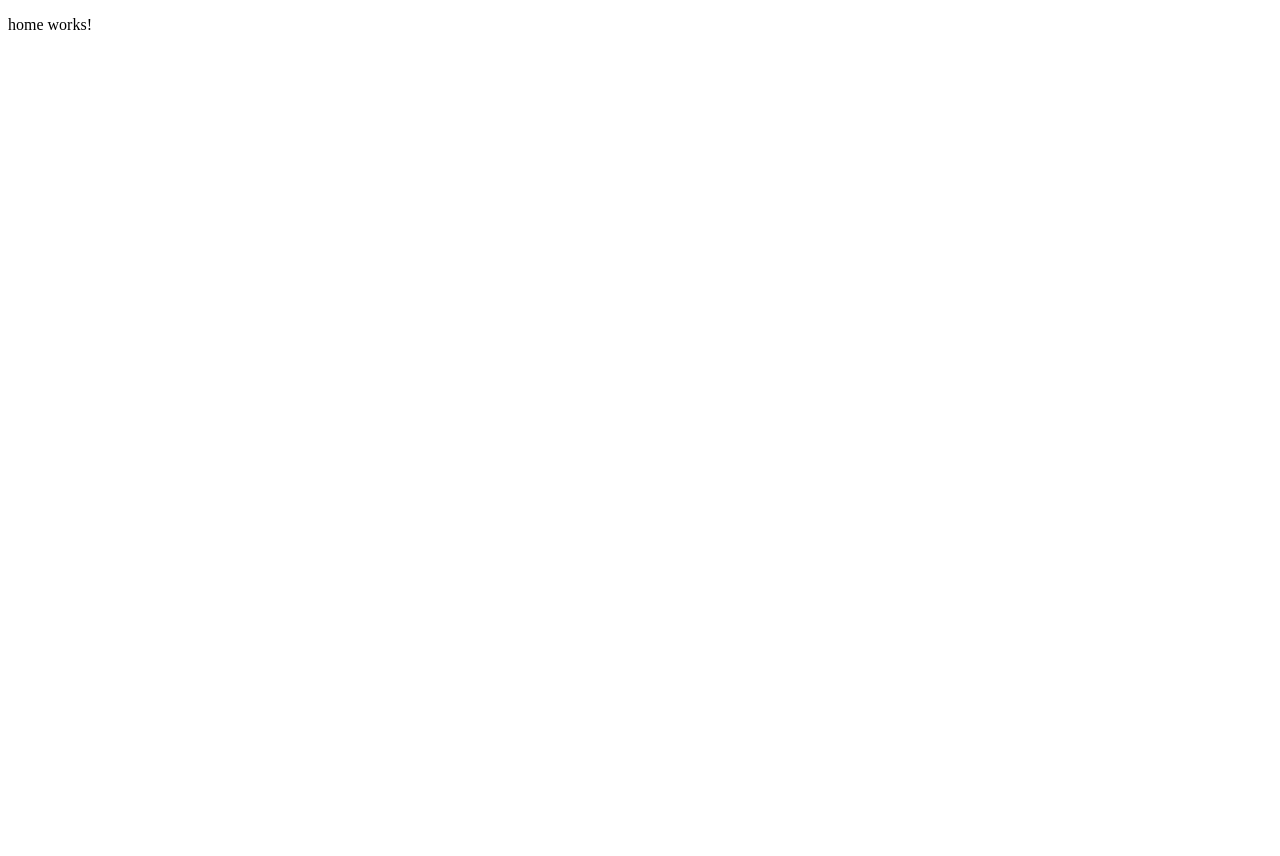
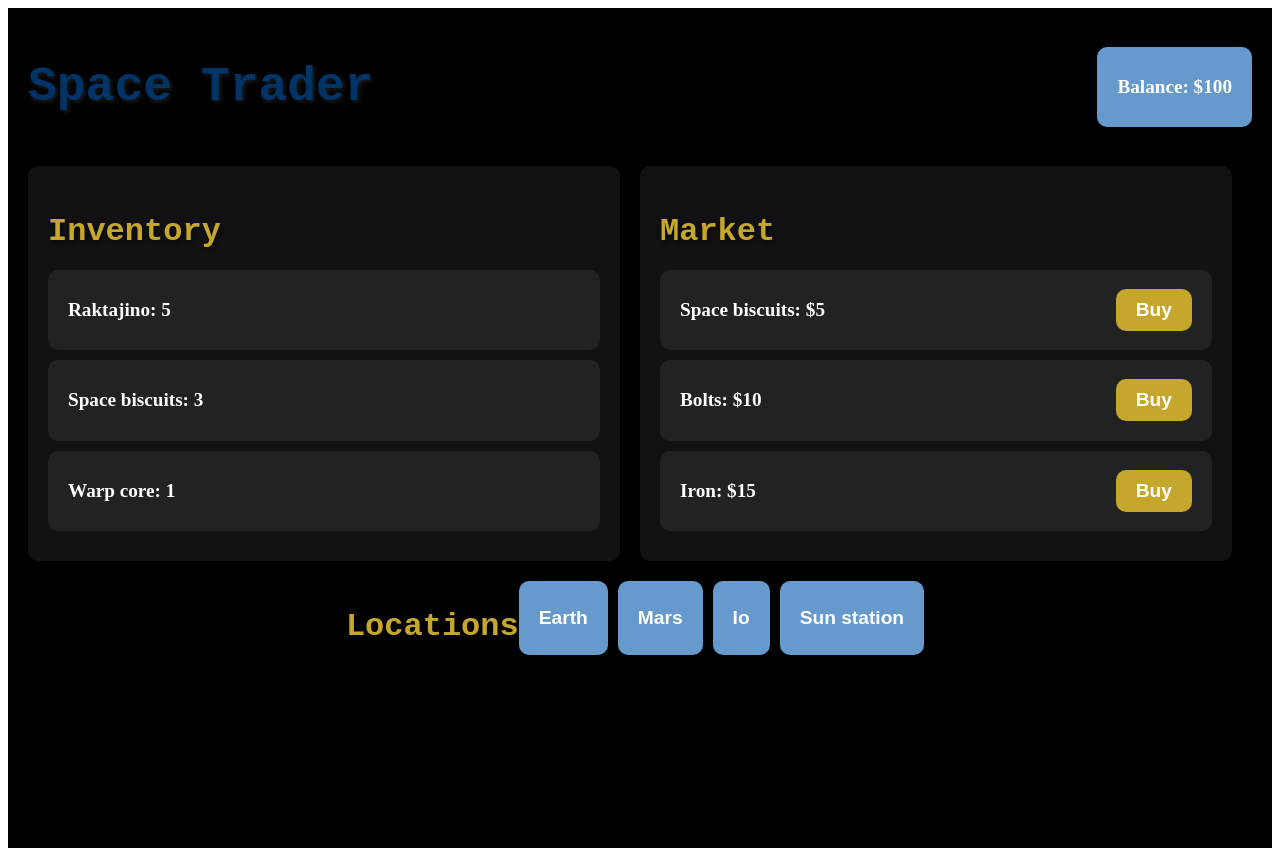
Before and after one commit to AmonMcDuul/space-trader, an Angular app: page / in a window 1280 px wide. Before the commit the page ends 800 px from the top, so only its background shows below. Built offline with nearby package versions, Linux system fonts and the light colour scheme.

Commit message:
some layout, dummy data

```diff
--- a/src/app/app.component.ts
+++ b/src/app/app.component.ts
@@ -1,3 +1,4 @@
+import { CommonModule } from '@angular/common';
 import { Component } from '@angular/core';
 import { RouterOutlet } from '@angular/router';
 
--- a/src/app/home/home.component.html
+++ b/src/app/home/home.component.html
@@ -1 +1,29 @@
-<p>home works!</p>
+<div class="container">
+    <div class="header">
+        <h1>Space Trader</h1>
+        <div class="balance">
+            <p>Balance: ${{ balance }}</p>
+        </div>
+    </div>
+    <div class="content">
+        <div class="inventory">
+            <h2>Inventory</h2>
+            <div class="item" *ngFor="let item of inventory">
+                <p>{{ item.name }}: {{ item.quantity }}</p>
+            </div>
+        </div>
+        <div class="market">
+            <h2>Market</h2>
+            <div class="item" *ngFor="let item of marketItems">
+                <p>{{ item.name }}: ${{ item.price }}</p>
+                <button (click)="buy(item)">Buy</button>
+            </div>
+        </div>
+    </div>
+    <div class="locations">
+        <h2>Locations</h2>
+        <button *ngFor="let location of locations" (click)="travel(location)">
+            {{ location }}
+        </button>
+    </div>
+</div>
--- a/src/app/home/home.component.scss
+++ b/src/app/home/home.component.scss
@@ -0,0 +1,126 @@
+$primary-color: #003366;
+$secondary-color: #6699cc;
+$accent-color: #c5a72e;
+$font-family: 'Orbitron', monospace;
+
+.container {
+  display: flex;
+  flex-direction: column;
+  align-items: center;
+  height: 100vh;
+  padding: 20px;
+  background-color: rgb(0, 0, 0);
+
+  .header {
+    display: flex;
+    justify-content: space-between;
+    align-items: center;
+    width: 100%;
+    margin-bottom: 20px;
+
+    h1 {
+      font-size: 3rem;
+      color: $primary-color;
+      font-family: $font-family;
+      text-shadow: 2px 2px 4px rgba(56, 56, 56, 0.5);
+    }
+
+    .balance {
+      background-color: $secondary-color;
+      padding: 10px 20px;
+      border-radius: 10px;
+      color: #fff;
+      font-size: 1.2rem;
+      font-weight: bold;
+    }
+  }
+
+  .content {
+    display: flex;
+    justify-content: space-between;
+    width: 100%;
+    margin-bottom: 20px;
+
+    .inventory,
+    .market {
+      background-color: #111;
+      padding: 20px;
+      border-radius: 10px;
+      color: #fff;
+      flex: 1;
+      margin-right: 20px;
+
+      h2 {
+        font-size: 2rem;
+        color: $accent-color;
+        font-family: $font-family;
+        text-shadow: 2px 2px 4px rgba(0, 0, 0, 0.5);
+        margin-bottom: 20px;
+      }
+
+      .item {
+        display: flex;
+        justify-content: space-between;
+        align-items: center;
+        background-color: #222;
+        padding: 10px 20px;
+        border-radius: 10px;
+        margin-bottom: 10px;
+
+        p {
+          font-size: 1.2rem;
+          font-weight: bold;
+        }
+
+        button {
+          background-color: $accent-color;
+          color: #fff;
+          border: none;
+          padding: 10px 20px;
+          border-radius: 10px;
+          font-size: 1.2rem;
+          font-weight: bold;
+          cursor: pointer;
+
+          &:hover {
+            background-color: #fff;
+            color: $accent-color;
+          }
+        }
+      }
+    }
+  }
+
+  .locations {
+    display: flex;
+    flex-wrap: wrap;
+    justify-content: center;
+    width: 100%;
+
+    h2 {
+      font-size: 2rem;
+      color: $accent-color;
+      font-family: $font-family;
+      text-shadow: 2px 2px 4px rgba(0, 0, 0, 0.5);
+      margin-bottom: 20px;
+    }
+
+    button {
+      background-color: $secondary-color;
+      color: #fff;
+      border: none;
+      padding: 10px 20px;
+      border-radius: 10px;
+      font-size: 1.2rem;
+      font-weight: bold;
+      cursor: pointer;
+      margin-right: 10px;
+      margin-bottom: 10px;
+
+      &:hover {
+        background-color: #fff;
+        color: $secondary-color;
+      }
+    }
+  }
+}
--- a/src/app/home/home.component.ts
+++ b/src/app/home/home.component.ts
@@ -1,12 +1,43 @@
+import { CommonModule } from '@angular/common';
 import { Component } from '@angular/core';
 
 @Component({
   selector: 'app-home',
+  templateUrl: './home.component.html',
   standalone: true,
-  imports: [],
-  templateUrl: './home.component.html',
-  styleUrl: './home.component.scss'
+  imports: [CommonModule],
+  styleUrls: ['./home.component.scss']
 })
 export class HomeComponent {
+  balance = 100;
+  inventory = [
+    { name: 'Raktajino', quantity: 5 },
+    { name: 'Space biscuits', quantity: 3 },
+    { name: 'Warp core', quantity: 1 }
+  ];
+  locations = ['Earth', 'Mars', 'Io', 'Sun station'];
+  marketItems = [
+    { name: 'Space biscuits', price: 5 },
+    { name: 'Bolts', price: 10 },
+    { name: 'Iron', price: 15 }
+  ];
 
+  travel(location: string) {
+    console.log(`Traveling to ${location}`);
+  }
+
+  buy(item: { name: string; price: number }) {
+    if (this.balance >= item.price) {
+      this.balance -= item.price;
+      const inventoryItem = this.inventory.find(i => i.name === item.name);
+      if (inventoryItem) {
+        inventoryItem.quantity++;
+      } else {
+        this.inventory.push({ name: item.name, quantity: 1 });
+      }
+      console.log(`Bought ${item.name}`);
+    } else {
+      console.log('Not enough money');
+    }
+  }
 }
```
